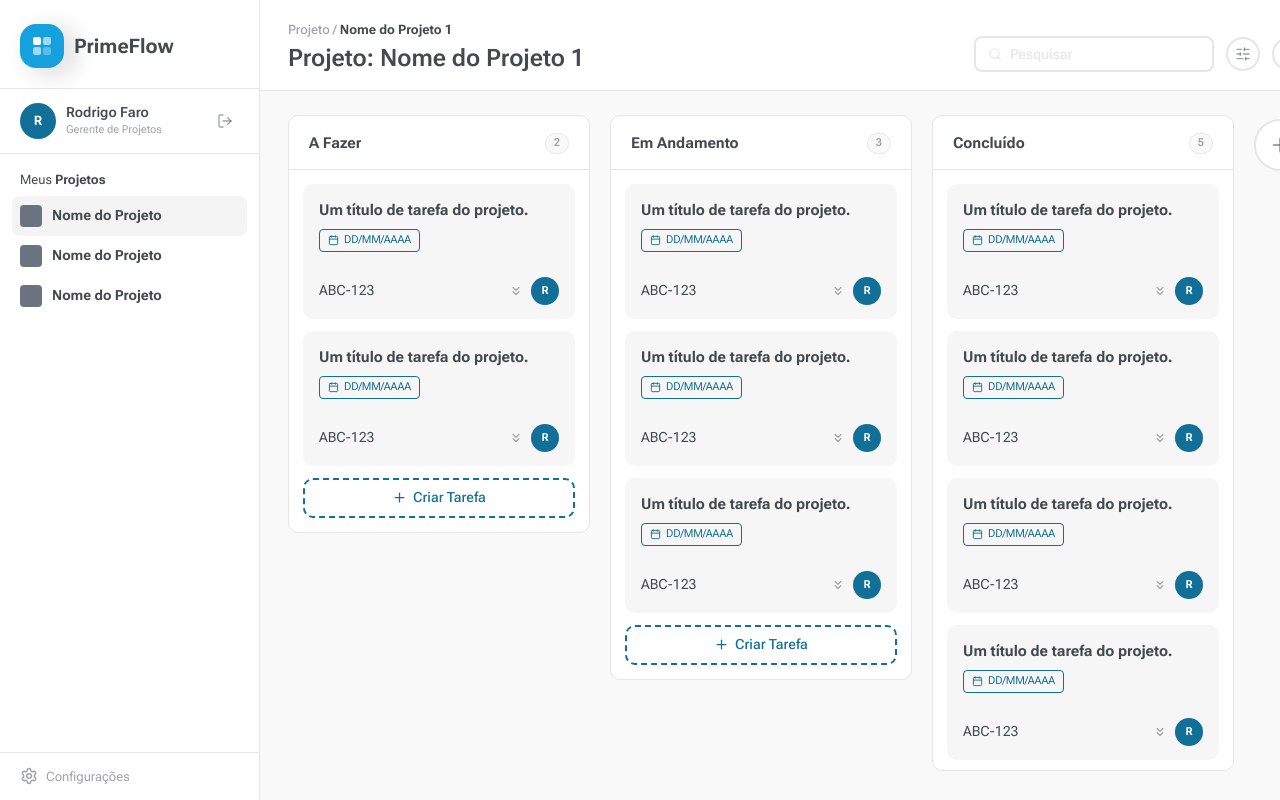
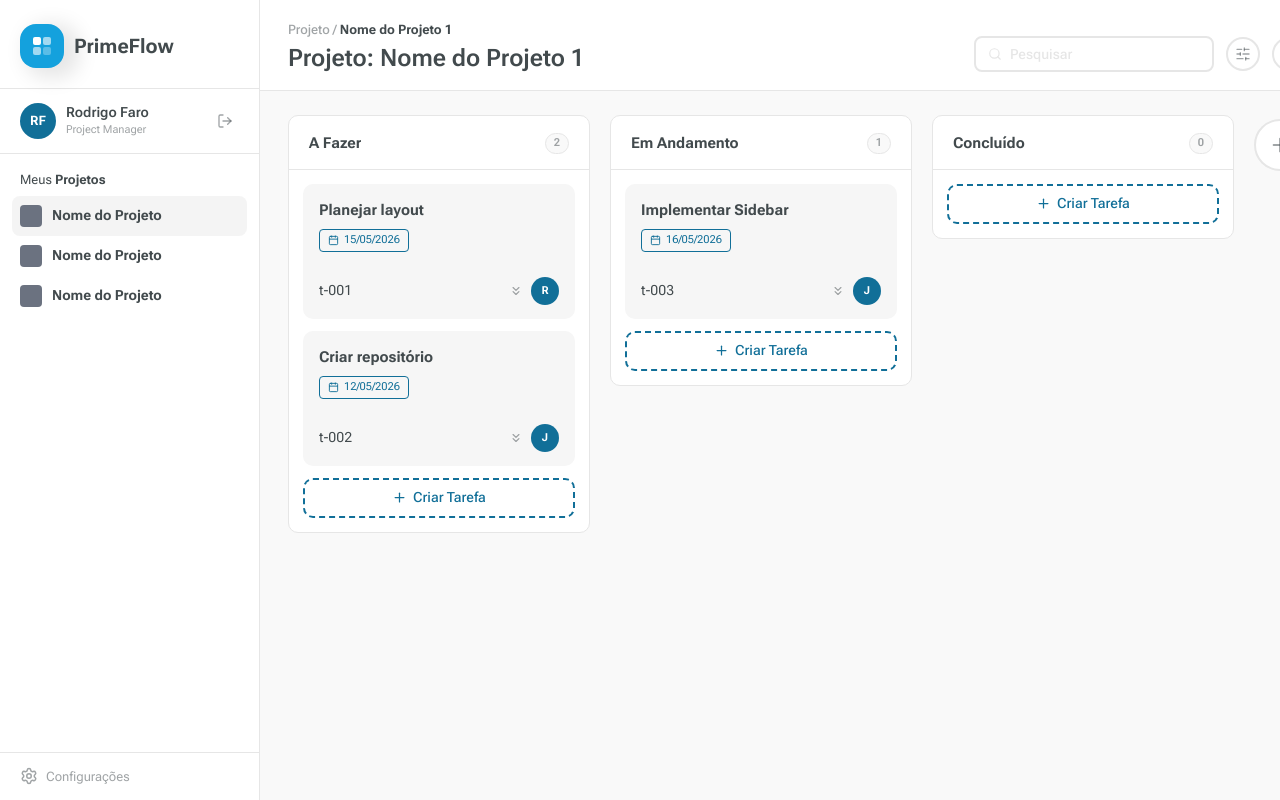
Before and after one commit to L30Gt/PrimeFlow, a React (Create React App) app: page / in a window 1280 px wide. Shown: the top 800 px of the page. Built offline with nearby package versions, Linux system fonts and the light colour scheme.

Commit message:
adicionar dados

```diff
--- a/src/components/Board.jsx
+++ b/src/components/Board.jsx
@@ -1,42 +1,28 @@
-import React from 'react';
+import React, { useState, useEffect } from 'react';
 import { Plus } from 'lucide-react';
 import TaskColumn from './TaskColumn';
+import { columns as initialColumns, tasks as initialTasks } from '../dados';
 
 const Board = ({ onCardClick }) => {
-  const columns = [
-    {
-      title: "A Fazer",
-      tasks: [
-        { title: "Um título de tarefa do projeto.", id: "ABC-123" },
-        { title: "Um título de tarefa do projeto.", id: "ABC-123" }
-      ]
-    },
-    {
-      title: "Em Andamento",
-      tasks: [
-        { title: "Um título de tarefa do projeto.", id: "ABC-123" },
-        { title: "Um título de tarefa do projeto.", id: "ABC-123" },
-        { title: "Um título de tarefa do projeto.", id: "ABC-123" }
-      ]
-    },
-    {
-      title: "Concluído",
-      tasks: [
-        { title: "Um título de tarefa do projeto.", id: "ABC-123" },
-        { title: "Um título de tarefa do projeto.", id: "ABC-123" },
-        { title: "Um título de tarefa do projeto.", id: "ABC-123" },
-        { title: "Um título de tarefa do projeto.", id: "ABC-123" },
-        { title: "Um título de tarefa do projeto.", id: "ABC-123" }
-      ]
-    }
-  ];
+  const [columnsData, setColumnsData] = useState([]);
+
+  useEffect(() => {
+    // Simula a união relacional entre Colunas e Tarefas
+    const mappedColumns = initialColumns.map(col => {
+      return {
+        ...col,
+        tasks: col.taskIds.map(taskId => initialTasks.find(t => t.id === taskId)).filter(Boolean)
+      };
+    });
+    setColumnsData(mappedColumns);
+  }, []);
 
   return (
     <div className="flex-1 overflow-auto bg-prime-board-bg px-7 py-6">
       <div className="flex gap-5 items-start min-h-full">
-        {columns.map((col, idx) => (
+        {columnsData.map((col) => (
           <TaskColumn
-            key={idx}
+            key={col.id}
             title={col.title}
             count={col.tasks.length}
             tasks={col.tasks}
--- a/src/components/Sidebar.jsx
+++ b/src/components/Sidebar.jsx
@@ -1,7 +1,19 @@
 import React from 'react';
+import { users } from '../dados';
 import { LogOut, Settings } from 'lucide-react';
 
 const Sidebar = () => {
+  const currentUser = users[0];
+  const initials = currentUser?.name
+    ? currentUser.name
+        .split(' ')
+        .filter(Boolean)
+        .map((part) => part[0])
+        .slice(0, 2)
+        .join('')
+        .toUpperCase()
+    : 'X';
+
   return (
     <aside className="w-sidebar min-h-screen bg-prime-white border-r border-prime-branco-bord flex flex-col shrink-0 sticky top-0 h-screen">
       <div className="flex items-center gap-2.5 px-5 pt-6 pb-5 border-b border-prime-branco-bord">
@@ -18,11 +30,11 @@ const Sidebar = () => {
 
       <div className="flex items-center gap-2.5 py-3.5 px-5 border-b border-prime-branco-bord">
         <div className="w-9 h-9 rounded-full bg-prime-azul text-white grid place-items-center text-[13px] font-bold shrink-0">
-          R
+          {initials}
         </div>
         <div className="flex-1 min-w-0">
-          <div className="text-[14px] font-semibold text-prime-preto leading-[1.3]">Rodrigo Faro</div>
-          <div className="text-[11px] text-prime-preto-50 mt-[1px]">Gerente de Projetos</div>
+          <div className="text-[14px] font-semibold text-prime-preto leading-[1.3]">{currentUser?.name ?? 'Usuário'}</div>
+          <div className="text-[11px] text-prime-preto-50 mt-[1px]">{currentUser?.role ?? 'Cargo'}</div>
         </div>
         <button className="w-7 h-7 rounded-md border-none bg-transparent grid place-items-center cursor-pointer text-prime-preto-50 hover:text-prime-preto hover:bg-prime-branco-bord transition-colors" title="Sair">
           <LogOut className="w-4 h-4" />
--- a/src/components/TaskCard.jsx
+++ b/src/components/TaskCard.jsx
@@ -1,34 +1,47 @@
 import React from 'react';
 import { Calendar, ChevronsDown } from 'lucide-react';
+import { users } from '../dados';
 
-const TaskCard = ({ title, id, onClick }) => {
+const TaskCard = ({ task, onClick }) => {
+  // Buscar a inicial do primeiro assignee mockado
+  const firstAssignee = task.assignees?.length > 0
+    ? users.find(u => u.id === task.assignees[0])
+    : null;
+
+  // Formatar data mockada
+  const formattedDate = task.endDate
+    ? new Date(task.endDate).toLocaleDateString('pt-BR')
+    : 'DD/MM/AAAA';
+
   return (
     <div
       className="bg-prime-card-bg rounded-card p-4 pb-3.5 flex flex-col gap-2 cursor-pointer transition-shadow hover:shadow-[0_4px_12px_rgba(0,0,0,0.08)]"
       onClick={onClick}
     >
       <div className="text-[15px] font-bold text-prime-preto leading-[1.4]">
-        {title || 'Um título de tarefa do projeto.'}
+        {task.title || 'Um título de tarefa do projeto.'}
       </div>
 
       <div>
         <div className="inline-flex items-center gap-[5px] border border-prime-azul rounded-prazo px-2 py-0.5 text-[11px] text-prime-azul">
           <Calendar className="w-[11px] h-[11px] shrink-0" />
-          DD/MM/AAAA
+          {formattedDate}
         </div>
       </div>
 
       <hr className="border-none border-t border-[#e0e0e0] my-1" />
 
       <div className="flex items-center justify-between">
-        <span className="text-[14px] font-normal text-prime-preto">{id || 'ABC-123'}</span>
+        <span className="text-[14px] font-normal text-prime-preto">{task.id}</span>
         <div className="flex items-center gap-2">
           <span className="text-prime-preto-50 flex items-center">
             <ChevronsDown className="w-3.5 h-3.5" />
           </span>
-          <div className="w-7 h-7 rounded-full bg-prime-azul text-white grid place-items-center text-[11px] font-bold">
-            R
-          </div>
+          {firstAssignee && (
+            <div className="w-7 h-7 rounded-full bg-prime-azul text-white grid place-items-center text-[11px] font-bold" title={firstAssignee.name}>
+              {firstAssignee.name.charAt(0).toUpperCase()}
+            </div>
+          )}
         </div>
       </div>
     </div>
--- a/src/components/TaskColumn.jsx
+++ b/src/components/TaskColumn.jsx
@@ -13,11 +13,10 @@ const TaskColumn = ({ title, count, tasks, onCardClick }) => {
       </div>
 
       <div className="p-3.5 flex flex-col gap-3 overflow-y-auto max-h-[calc(100vh-200px)]">
-        {tasks.map((task, index) => (
+        {tasks.map((task) => (
           <TaskCard
-            key={index}
-            title={task.title}
-            id={task.id}
+            key={task.id}
+            task={task}
             onClick={() => onCardClick(task)}
           />
         ))}
--- a/src/components/TaskModal.jsx
+++ b/src/components/TaskModal.jsx
@@ -1,8 +1,28 @@
-import React from 'react';
+import React, { useState, useEffect } from 'react';
 import { Calendar, ChevronDown, X } from 'lucide-react';
+import { users, tags } from '../dados';
 
 const TaskModal = ({ isOpen, onClose, task }) => {
-  if (!isOpen) return null;
+  const [formData, setFormData] = useState(null);
+
+  useEffect(() => {
+    if (task) {
+      setFormData(task);
+    }
+  }, [task]);
+
+  if (!isOpen || !formData) return null;
+
+  // Busca os dados das tags mockadas se existir
+  const tagData = formData.tags?.length > 0
+    ? tags.find(t => t.id === formData.tags[0])
+    : null;
+
+  // Formata a data (se existir) do mock
+  const formatData = (dateString) => {
+    if (!dateString) return 'DD/MM/AAAA';
+    return new Date(dateString).toLocaleDateString('pt-BR');
+  };
 
   return (
     <div
@@ -24,10 +44,10 @@ const TaskModal = ({ isOpen, onClose, task }) => {
         {/* Top */}
         <div className="px-8 pt-7 pb-5 shrink-0">
           <div className="text-[28px] font-semibold text-prime-preto mb-1">
-            {task?.title || "Título da Tarefa"}
+            {formData.title}
           </div>
           <div className="text-[15px] font-medium text-prime-preto">
-            {task?.id || "ABC-123"}
+            {formData.id}
           </div>
         </div>
 
@@ -43,6 +63,7 @@ const TaskModal = ({ isOpen, onClose, task }) => {
               <textarea
                 className="flex-1 border-none bg-transparent outline-none font-sans text-[14px] text-prime-preto resize-none leading-[1.55] placeholder:text-[rgba(17,111,152,0.45)]"
                 placeholder="Escreva uma descrição para a tarefa..."
+                defaultValue={formData.description}
               ></textarea>
             </div>
           </div>
@@ -57,7 +78,9 @@ const TaskModal = ({ isOpen, onClose, task }) => {
             <div className="grid grid-cols-[110px_1fr] items-center gap-2.5 py-2.5 border-b border-[rgba(17,111,152,0.10)]">
               <span className="text-[14px] font-normal text-prime-azul whitespace-nowrap">Tag</span>
               <div className="bg-prime-azul-25 rounded-form h-[30px] flex items-center px-2.5 cursor-pointer relative">
-                <span className="flex-1 text-[12px] font-normal text-prime-azul">Selecione uma opção</span>
+                <span className="flex-1 text-[12px] font-normal text-prime-azul">
+                  {tagData ? tagData.label : 'Selecione uma opção'}
+                </span>
                 <ChevronDown className="w-3.5 h-3.5 text-prime-azul shrink-0 ml-1.5" />
               </div>
             </div>
@@ -66,7 +89,7 @@ const TaskModal = ({ isOpen, onClose, task }) => {
             <div className="grid grid-cols-[110px_1fr] items-center gap-2.5 py-2.5 border-b border-[rgba(17,111,152,0.10)]">
               <span className="text-[14px] font-normal text-prime-azul whitespace-nowrap">Início</span>
               <div className="bg-prime-azul-25 rounded-form h-[30px] flex items-center px-2.5 cursor-pointer relative">
-                <span className="flex-1 text-[12px] font-normal text-prime-azul">DD/MM/AAAA</span>
+                <span className="flex-1 text-[12px] font-normal text-prime-azul">{formatData(formData.startDate)}</span>
                 <Calendar className="w-4 h-4 text-prime-azul shrink-0 ml-1.5" />
               </div>
             </div>
@@ -75,7 +98,7 @@ const TaskModal = ({ isOpen, onClose, task }) => {
             <div className="grid grid-cols-[110px_1fr] items-center gap-2.5 py-2.5 border-b border-[rgba(17,111,152,0.10)]">
               <span className="text-[14px] font-normal text-prime-azul whitespace-nowrap">Prazo</span>
               <div className="bg-prime-azul-25 rounded-form h-[30px] flex items-center px-2.5 cursor-pointer relative">
-                <span className="flex-1 text-[12px] font-normal text-prime-azul">DD/MM/AAAA</span>
+                <span className="flex-1 text-[12px] font-normal text-prime-azul">{formatData(formData.endDate)}</span>
                 <Calendar className="w-4 h-4 text-prime-azul shrink-0 ml-1.5" />
               </div>
             </div>
@@ -84,11 +107,21 @@ const TaskModal = ({ isOpen, onClose, task }) => {
             <div className="grid grid-cols-[110px_1fr] items-center gap-2.5 py-2.5 border-b border-[rgba(17,111,152,0.10)]">
               <span className="text-[14px] font-normal text-prime-azul whitespace-nowrap">Colaboradores</span>
               <div className="bg-prime-azul-25 rounded-form min-h-[30px] h-auto flex items-center flex-wrap gap-1 py-1 px-2 cursor-pointer relative">
-                <div className="inline-flex items-center gap-[5px] bg-prime-azul-25 rounded-form py-0.5 pr-1.5 pl-1 text-[11px] text-prime-azul">
-                  <div className="w-4 h-4 rounded-full bg-prime-azul text-white grid place-items-center text-[8px] font-bold">U</div>
-                  Usuário
-                  <X className="w-3 h-3 cursor-pointer text-prime-azul ml-0.5 hover:text-[#a00]" />
-                </div>
+
+                {formData.assignees?.map(assigneeId => {
+                  const u = users.find(u => u.id === assigneeId);
+                  if (!u) return null;
+                  return (
+                    <div key={u.id} className="inline-flex items-center gap-[5px] bg-prime-azul-25 rounded-form py-0.5 pr-1.5 pl-1 text-[11px] text-prime-azul">
+                      <div className="w-4 h-4 rounded-full bg-prime-azul text-white grid place-items-center text-[8px] font-bold">
+                        {u.name.charAt(0).toUpperCase()}
+                      </div>
+                      {u.name.split(' ')[0]}
+                      <X className="w-3 h-3 cursor-pointer text-prime-azul ml-0.5 hover:text-[#a00]" />
+                    </div>
+                  );
+                })}
+
               </div>
             </div>
 
@@ -96,7 +129,7 @@ const TaskModal = ({ isOpen, onClose, task }) => {
             <div className="grid grid-cols-[110px_1fr] items-center gap-2.5 py-2.5">
               <span className="text-[14px] font-normal text-prime-azul whitespace-nowrap">Prioridade</span>
               <div className="bg-prime-azul-25 rounded-form h-[30px] flex items-center px-2.5 cursor-pointer relative">
-                <span className="flex-1 text-[12px] font-normal text-prime-azul">Selecione uma opção</span>
+                <span className="flex-1 text-[12px] font-normal text-prime-azul">{formData.priority || 'Selecione uma opção'}</span>
                 <ChevronDown className="w-3.5 h-3.5 text-prime-azul shrink-0 ml-1.5" />
               </div>
             </div>
--- /dev/null
+++ b/src/dados/columns.js
@@ -0,0 +1,23 @@
+export const columns = [
+  {
+    id: 'col-001',
+    projectId: 'proj-001',
+    title: 'A Fazer',
+    taskIds: ['t-001', 't-002'],
+    createdAt: '2026-05-01T10:00:00.000Z'
+  },
+  {
+    id: 'col-002',
+    projectId: 'proj-001',
+    title: 'Em Andamento',
+    taskIds: ['t-003'],
+    createdAt: '2026-05-01T10:00:00.000Z'
+  },
+  {
+    id: 'col-003',
+    projectId: 'proj-001',
+    title: 'Concluído',
+    taskIds: [],
+    createdAt: '2026-05-01T10:00:00.000Z'
+  }
+];
--- /dev/null
+++ b/src/dados/index.js
@@ -0,0 +1,5 @@
+export * from './users';
+export * from './projects';
+export * from './columns';
+export * from './tasks';
+export * from './tags';
--- /dev/null
+++ b/src/dados/projects.js
@@ -0,0 +1,12 @@
+export const projects = [
+  {
+    id: 'proj-001',
+    name: 'Nome do Meu Projeto',
+    description: 'Projeto de exemplo inicial',
+    ownerId: 'usr-001',
+    members: ['usr-001', 'usr-002'],
+    columns: ['col-001', 'col-002', 'col-003'],
+    createdAt: '2026-05-01T10:00:00.000Z',
+    status: 'active'
+  }
+];
--- /dev/null
+++ b/src/dados/tags.js
@@ -0,0 +1,20 @@
+export const tags = [
+  {
+    id: 'tag-001',
+    label: 'Design',
+    color: '#116f98',
+    description: 'Design related tasks'
+  },
+  {
+    id: 'tag-002',
+    label: 'Development',
+    color: '#14a1dd',
+    description: 'Development related tasks'
+  },
+  {
+    id: 'tag-003',
+    label: 'Bug',
+    color: '#e74c3c',
+    description: 'Bug fixing tasks'
+  }
+];
--- /dev/null
+++ b/src/dados/tasks.js
@@ -0,0 +1,47 @@
+export const tasks = [
+  {
+    id: 't-001',
+    projectId: 'proj-001',
+    columnId: 'col-001',
+    title: 'Planejar layout',
+    description: 'Definir layout inicial do board',
+    tags: ['tag-001'],
+    startDate: '2026-05-10',
+    endDate: '2026-05-15',
+    priority: 'Alta',
+    assignees: ['usr-001'],
+    createdBy: 'usr-001',
+    createdAt: '2026-05-10T09:00:00.000Z',
+    comments: []
+  },
+  {
+    id: 't-002',
+    projectId: 'proj-001',
+    columnId: 'col-001',
+    title: 'Criar repositório',
+    description: 'Criar repositório no GitHub',
+    tags: ['tag-002'],
+    startDate: '2026-05-11',
+    endDate: '2026-05-12',
+    priority: 'Média',
+    assignees: ['usr-002'],
+    createdBy: 'usr-001',
+    createdAt: '2026-05-11T10:00:00.000Z',
+    comments: []
+  },
+  {
+    id: 't-003',
+    projectId: 'proj-001',
+    columnId: 'col-002',
+    title: 'Implementar Sidebar',
+    description: 'Desenvolver componente Sidebar',
+    tags: ['tag-002'],
+    startDate: '2026-05-12',
+    endDate: '2026-05-16',
+    priority: 'Alta',
+    assignees: ['usr-002'],
+    createdBy: 'usr-001',
+    createdAt: '2026-05-12T11:00:00.000Z',
+    comments: []
+  }
+];
--- /dev/null
+++ b/src/dados/users.js
@@ -0,0 +1,24 @@
+export const users = [
+  {
+    id: 'usr-001',
+    name: 'Rodrigo Faro',
+    email: 'rodrigo@primeflow.com',
+    password: 'password123',
+    role: 'Project Manager',
+    username: 'rodrigofaro',
+    avatarUrl: null,
+    status: 'active',
+    createdAt: '2025-11-05T08:30:00.000Z'
+  },
+  {
+    id: 'usr-002',
+    name: 'Jane Doe',
+    email: 'jane@primeflow.com',
+    password: 'password123',
+    role: 'Developer',
+    username: 'janedoe',
+    avatarUrl: null,
+    status: 'active',
+    createdAt: '2025-11-06T09:15:00.000Z'
+  }
+];
```
